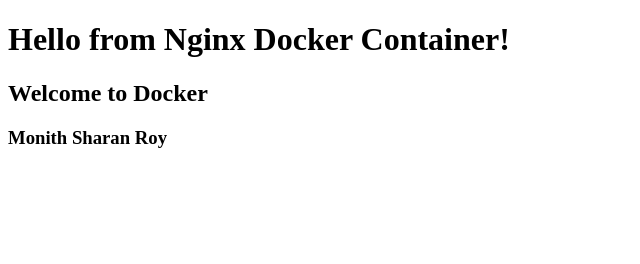
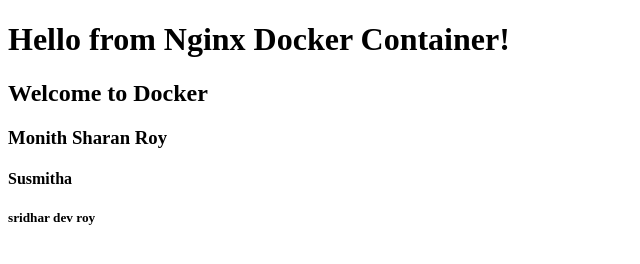
Before and after one commit to SridharAdapala/Docker, a plain HTML site: page index.html in a window 1280 px wide. Shown: the whole page, without its empty margins (0-640 px from the left). Drawn offline with Linux system fonts and the light colour scheme.

Commit message:
new commit

```diff
--- a/index.html
+++ b/index.html
@@ -7,5 +7,7 @@
     <h1>Hello from Nginx Docker Container!</h1>
     <h2>Welcome to Docker</h2>
     <h3>Monith Sharan Roy</h3>
+    <h4>Susmitha</h4>
+    <h5>sridhar dev roy</h5>
 </body>
 </html>
```
